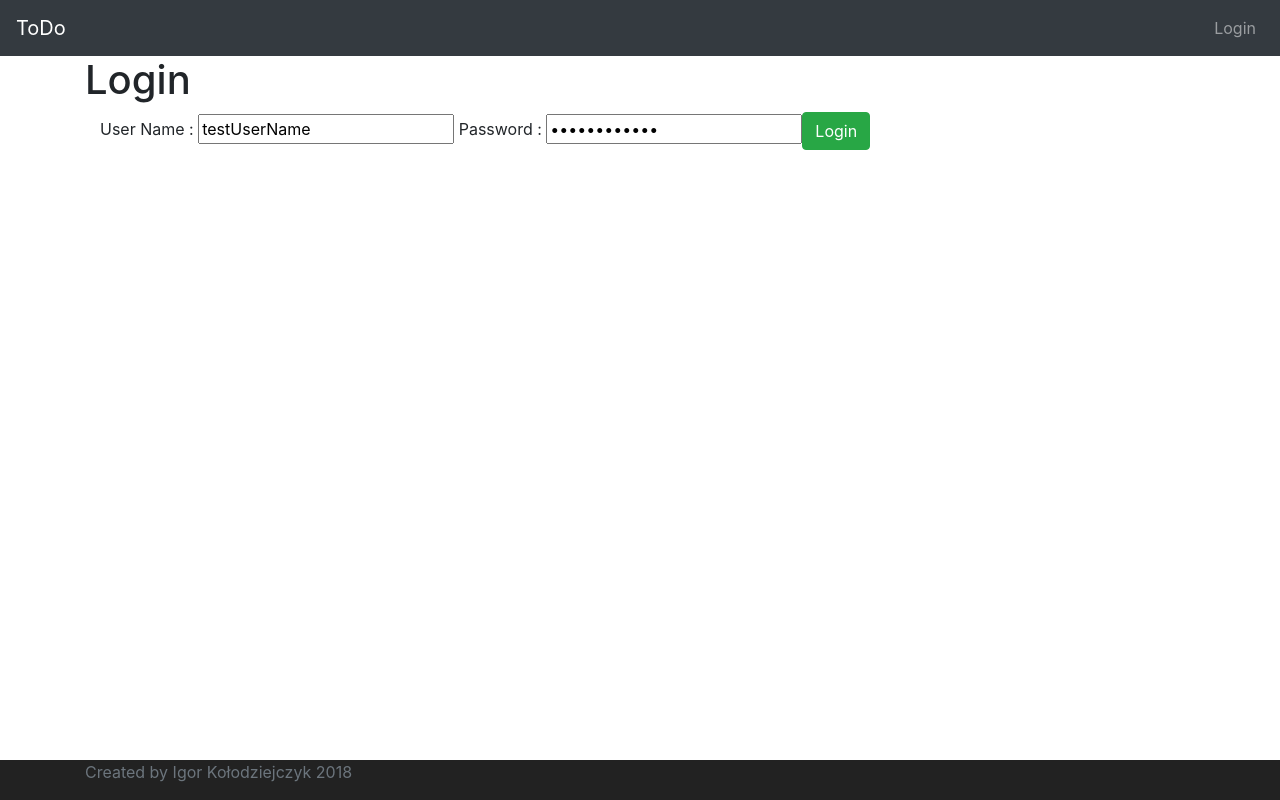
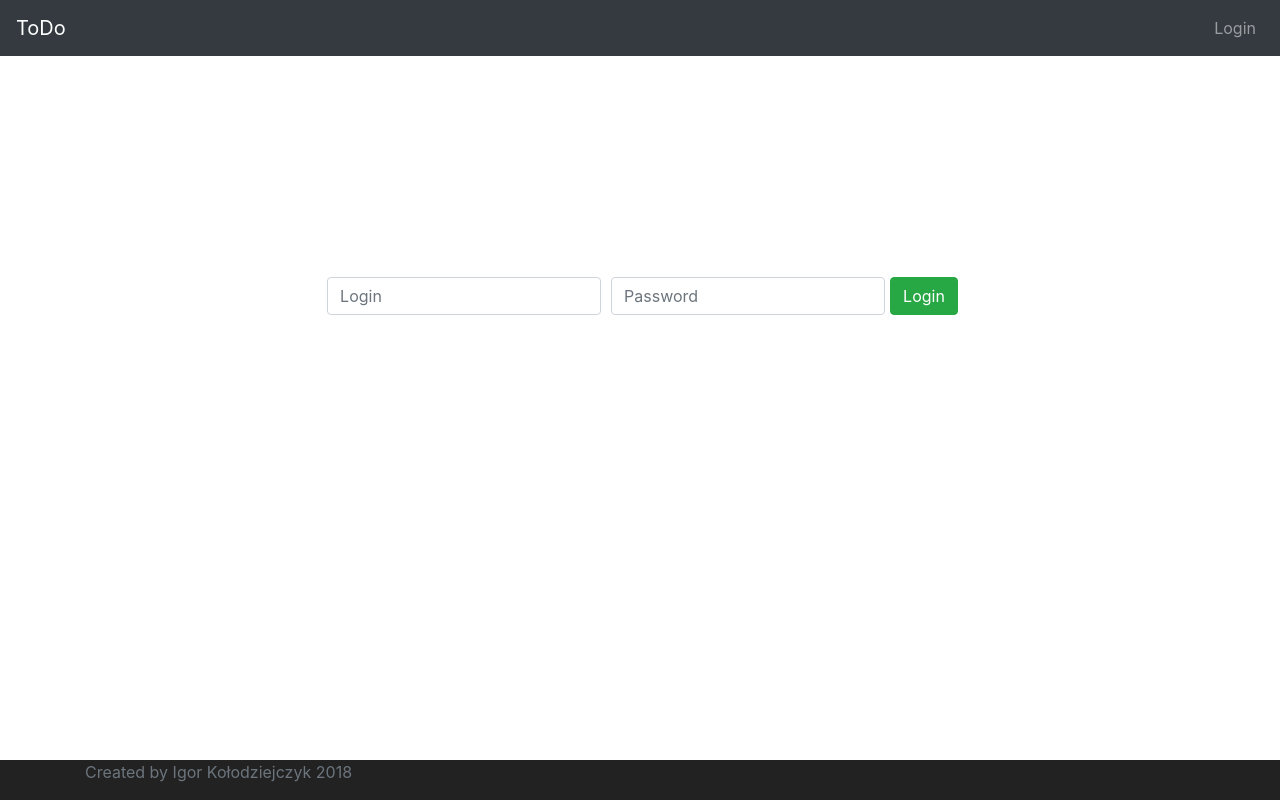
Before and after one commit to igorkol1/ToDo, an Angular app in the folder frontend/todo/: page / in a window 1280 px wide. Built offline with nearby package versions, Linux system fonts and the light colour scheme.

Commit message:
Better UX of login page form

```diff
--- a/frontend/todo/src/app/login/login.component.html
+++ b/frontend/todo/src/app/login/login.component.html
@@ -1,11 +1,17 @@
-<h1>Login</h1>
+<div class="container" style="height:60vh;">
+  <div class="h-100 d-flex justify-content-center align-items-center">
 
-<div class="container">
-  <div class="alert alert-warning" *ngIf='invalidLogin' >{{errorMessage}}</div>
+    <div class="alert alert-warning" *ngIf='invalidLogin'>{{errorMessage}}</div>
+    <div class="form-row">
+      <div class="col">
+        <input type="text" class="form-control" name="username" [(ngModel)]="username" placeholder="Login">
+      </div>
+      <div class="col">
+        <input type="password" class="form-control" name="password" [(ngModel)]="password" placeholder="Password">
+      </div>
+      <button (click)=handleLogin() class="btn btn-success">Login</button>
+    </div>
 
-  <div>
-    User Name : <input type="text" name="username" [(ngModel)]="username">
-    Password  : <input type="password" name="password" [(ngModel)]="password">
-    <button (click)=handleLogin() class="btn btn-success">Login</button>
   </div>
+
 </div>
--- a/frontend/todo/src/app/login/login.component.ts
+++ b/frontend/todo/src/app/login/login.component.ts
@@ -9,8 +9,8 @@ import { HardcodedAuthenticationService } from '../service/hardcoded-authenticat
 })
 export class LoginComponent implements OnInit {
 
-  username = "testUserName"
-  password = "testPassword"
+  username: String
+  password: String
   errorMessage = "Invalid credentials"
   invalidLogin : boolean = false
 
```
